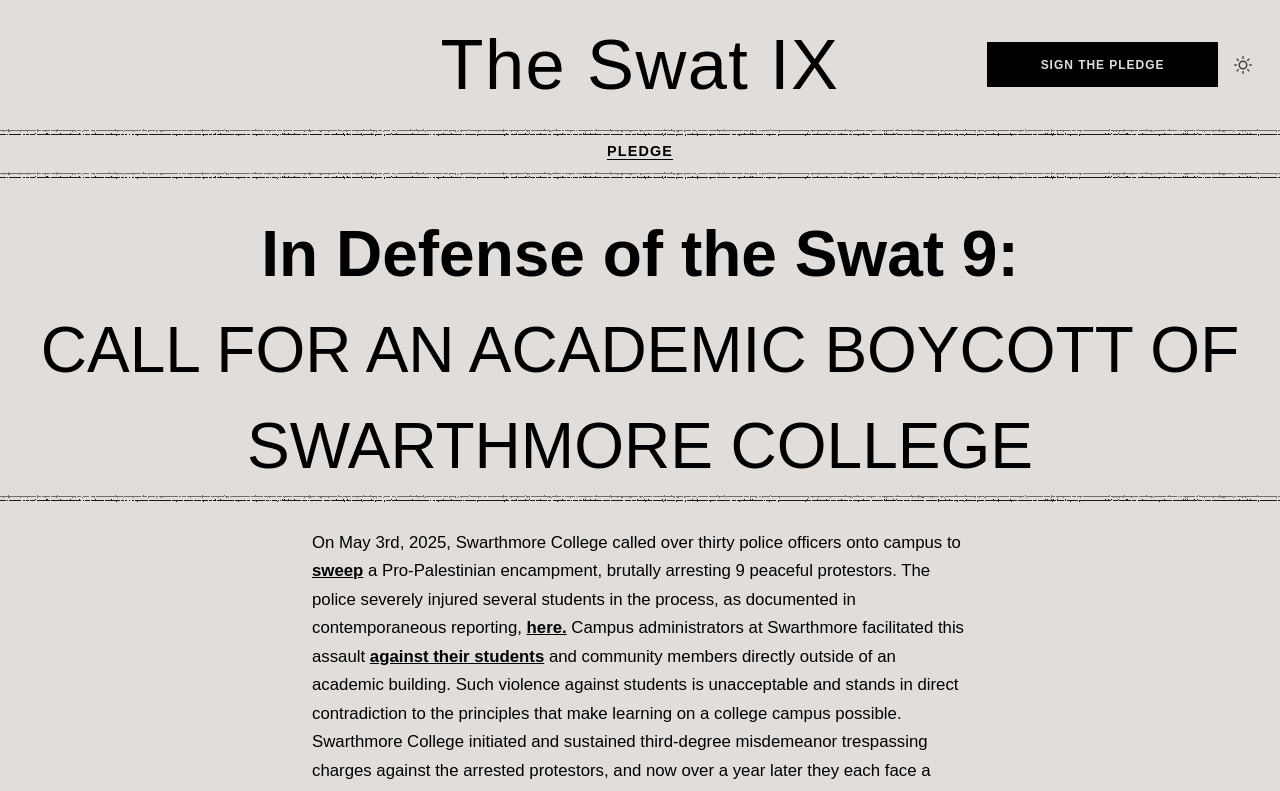
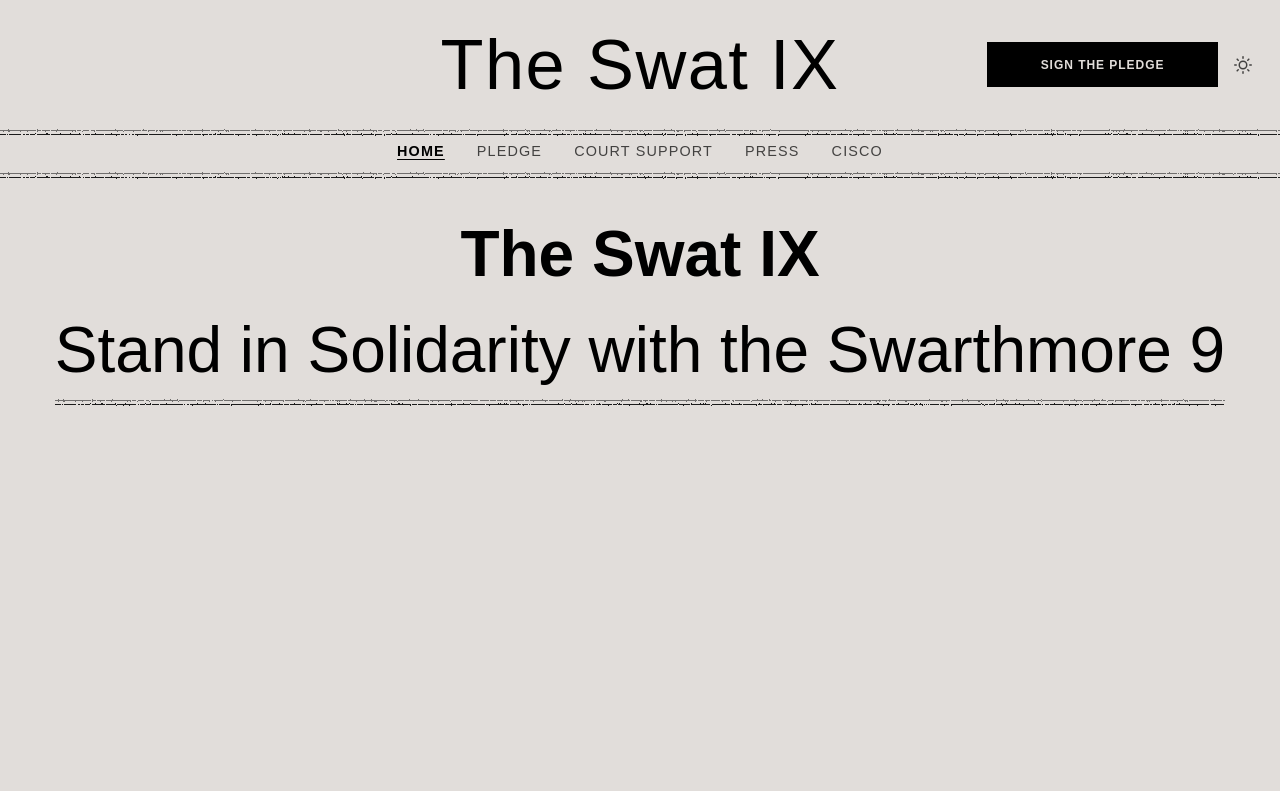
Before and after one commit to ahmad-fayyaz/swat9, a React (Vite) app: page / in a window 1280 px wide. Before the commit this address led to /pledge. Shown: the top 791 px of the page. Built offline with nearby package versions, Linux system fonts and the light colour scheme; no server answers; a web font is replaced by a local one.

Commit message:
feat: add Home, Action, Cisco, and Press pages; update routing and navigation links

```diff
--- a/src/App.jsx
+++ b/src/App.jsx
@@ -1,6 +1,10 @@
 import { Routes, Route, Navigate } from 'react-router-dom'
 import Layout from './Layout'
 import JotFormData from './JotFormData'
+import Home from './pages/Home'
+import Action from './pages/Action'
+import Cisco from './pages/Cisco'
+import Press from './pages/Press'
 
 function Pledge() {
   return (
@@ -29,8 +33,12 @@
 function App() {
   return (
     <Routes>
+      <Route path="/" element={<Home />} />
       <Route path="/pledge" element={<Pledge />} />
-      <Route path="*" element={<Navigate to="/pledge" replace />} />
+      <Route path="/court-support" element={<Action />} />
+      <Route path="/cisco" element={<Cisco />} />
+      <Route path="/press" element={<Press />} />
+      <Route path="*" element={<Navigate to="/" replace />} />
     </Routes>
   )
 }
--- a/src/Layout.jsx
+++ b/src/Layout.jsx
@@ -26,7 +26,11 @@
 }
 
 const NAV_LINKS = [
+  { to: '/', label: 'Home' },
   { to: '/pledge', label: 'Pledge' },
+  { to: '/court-support', label: 'Court Support' },
+  { to: '/press', label: 'Press' },
+  { to: '/cisco', label: 'Cisco' },
 ]
 
 const API_KEY = import.meta.env.VITE_JOTFORM_API_KEY
--- a/src/index.css
+++ b/src/index.css
@@ -120,7 +120,7 @@
   padding: 0.65rem 1.5rem;
 
   @media (max-width: 640px) {
-    gap: 0.25rem 1rem;
+    gap: 0.4rem 1.75rem;
     padding: 0.5rem 1rem;
   }
 }
--- /dev/null
+++ b/src/pages/Home.jsx
@@ -0,0 +1,15 @@
+import Layout from '../Layout'
+
+export default function Home() {
+  return (
+    <Layout>
+      <div className="masthead-wrap">
+        <h1 className="masthead">
+          The Swat IX
+          <span className="masthead-sub">Stand in Solidarity with the Swarthmore 9</span>
+        </h1>
+        <div className="masthead-rule" />
+      </div>
+    </Layout>
+  )
+}
```
